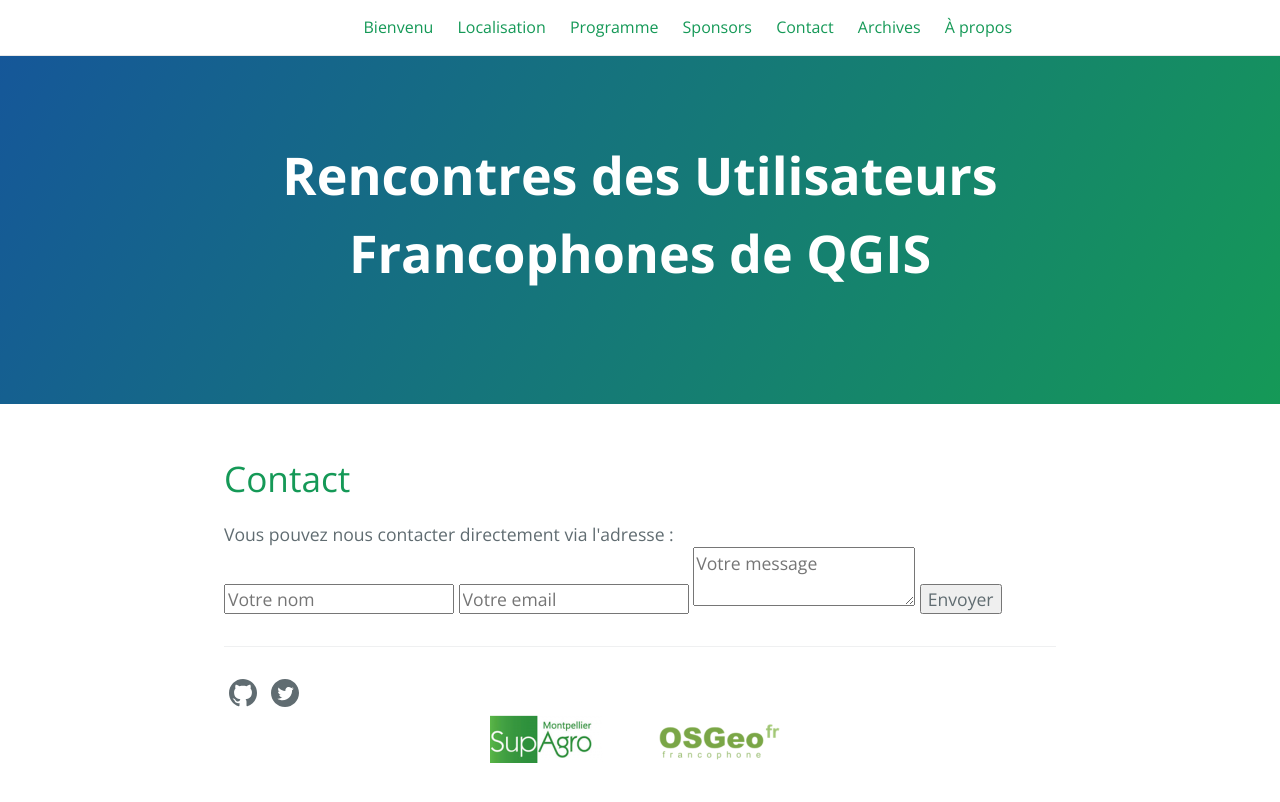
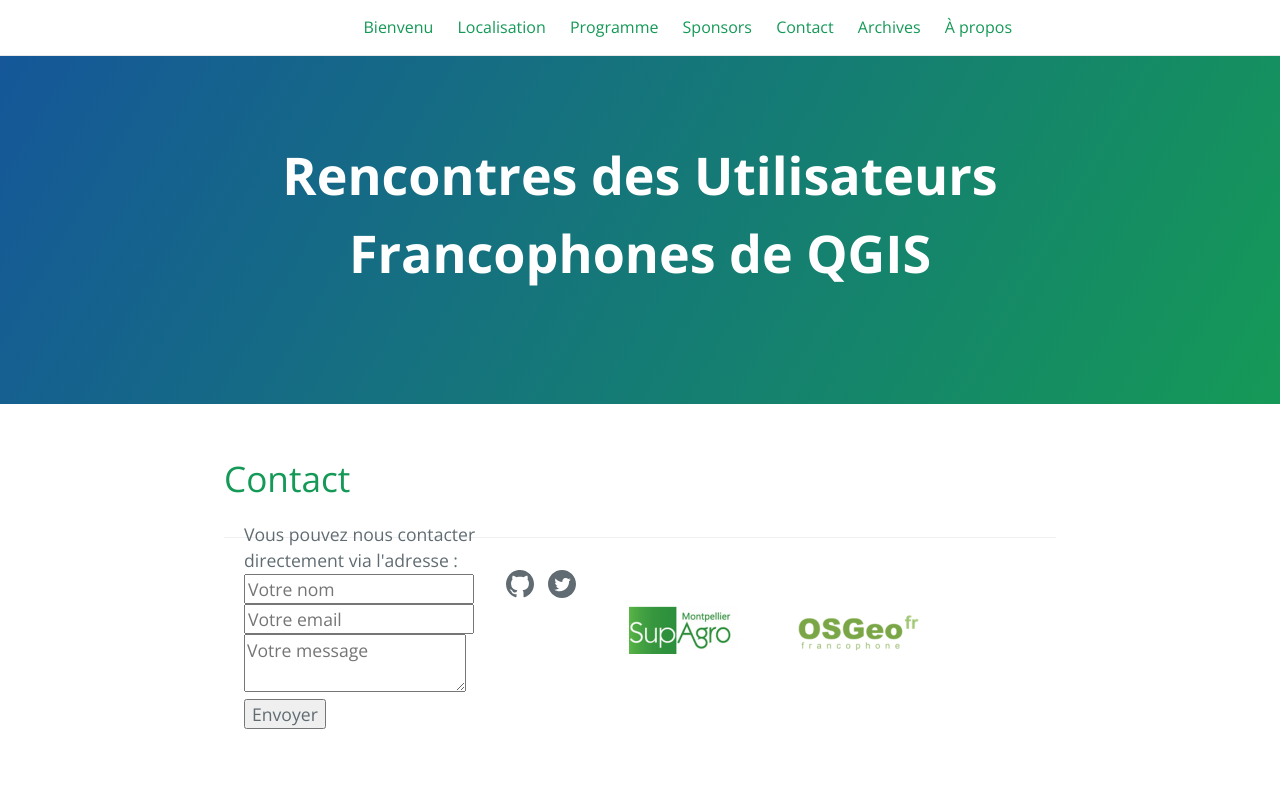
Before and after one commit to OSGeo-fr/QGIS-conf-fr-website, a Jekyll site: the page built from z40_contact.md, in a window 1280 px wide. Shown: the top 802 px of the page. Built offline with Jekyll 4.4.1, drawn with Linux system fonts in a browser that asks for light colours.

Commit message:
Update contact.html

```diff
--- a/_layouts/contact.html
+++ b/_layouts/contact.html
@@ -3,7 +3,7 @@ layout: default
 ---
 <article>
 
-  <div>
+  <div style="float: left;padding: 0 20px;width: 33.33%;">
     Vous pouvez nous contacter directement via l'adresse :
 
     <form action="https://formspree.io/qgis-conf@osgeo.asso.fr"
```
